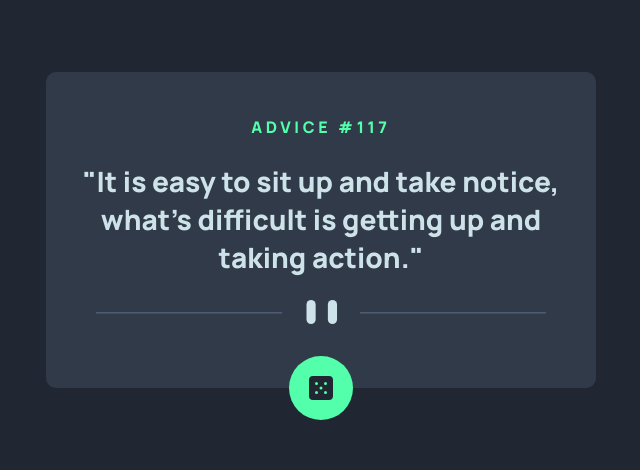
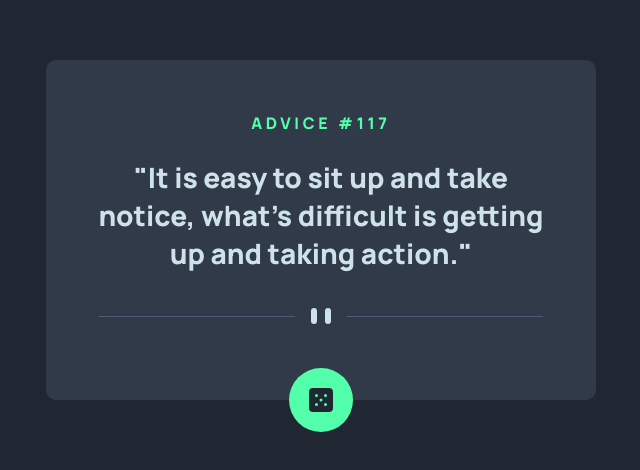
Before and after one commit to ruuen/challenge-advice-generator, a React (Vite) app: page / in a window 1280 px wide. Shown: the part 170-640 px from the top of the page, without its empty margins (319-959 px from the left). Built offline with nearby package versions, Linux system fonts and the light colour scheme.

Commit message:
Add clamp scaling for padding and spacing Add desktop divider img to source for picture element Pretty happy that responsive styles are done unless new bugs appear

```diff
--- a/src/components/AdviceGenerator.jsx
+++ b/src/components/AdviceGenerator.jsx
@@ -1,7 +1,8 @@
 import AdviceDisplay from "./AdviceDisplay";
 import Button from "./Button";
 import "./AdviceGenerator.scss";
-import imgDivider from "../assets/pattern-divider-mobile.svg";
+import imgDividerMobile from "../assets/pattern-divider-mobile.svg";
+import imgDividerDesktop from "../assets/pattern-divider-desktop.svg";
 import { useState } from "react";
 
 // State is an array of advice slips to allow adding search functionality
@@ -30,8 +31,14 @@ function AdviceGenerator() {
       <AdviceDisplay adviceSlips={adviceSlips} />
       <div className="generator__divider">
         <picture>
+          <source
+            media="(min-width: 37.5rem)"
+            srcSet={imgDividerDesktop}
+            width="444"
+            height="16"
+          />
           <img
-            src={imgDivider}
+            src={imgDividerMobile}
             alt=""
             className="generator__divider-img"
             width="295"
--- a/src/components/AdviceGenerator.scss
+++ b/src/components/AdviceGenerator.scss
@@ -1,21 +1,19 @@
 @use "../variables.scss" as var;
 
 .generator {
+  $padding-y-scale: clamp(2.75em, 9.5%, 3.25em);
+  $padding-x-scale: clamp(1.5em, 6.25vw, 3.25em);
+  padding: $padding-y-scale $padding-x-scale 1.5em $padding-x-scale;
+
   background-color: var.$clr-grey-dark;
-  // TODO: Scale padding of advice generator container when reviewing desktop layout,
-  //            otherwise adjust via mediaqry.
-  //            Maybe a cheeky little container query test would be worth a learn here?
-  padding: 2.75em 1.5em 1.5em 1.5em;
   border-radius: 0.625em;
   max-width: 550px;
   margin: 0 auto;
 }
 
 .generator__divider-img {
-  padding: 1.5em 0;
-  width: 100%;
+  padding: clamp(1.5em, 8.5%, 2.25em) 0;
   height: auto;
-  max-width: 450px;
   margin: 0 auto;
 }
 
--- a/src/variables.scss
+++ b/src/variables.scss
@@ -15,5 +15,3 @@ $clr-grey-dark: rgba(49, 58, 72, 1);
 $clr-grey: rgba(79, 93, 116, 1);
 $clr-cyan: rgba(206, 227, 233, 1);
 $clr-green: rgba(83, 255, 170, 1);
-
-// Breakpoints
```
